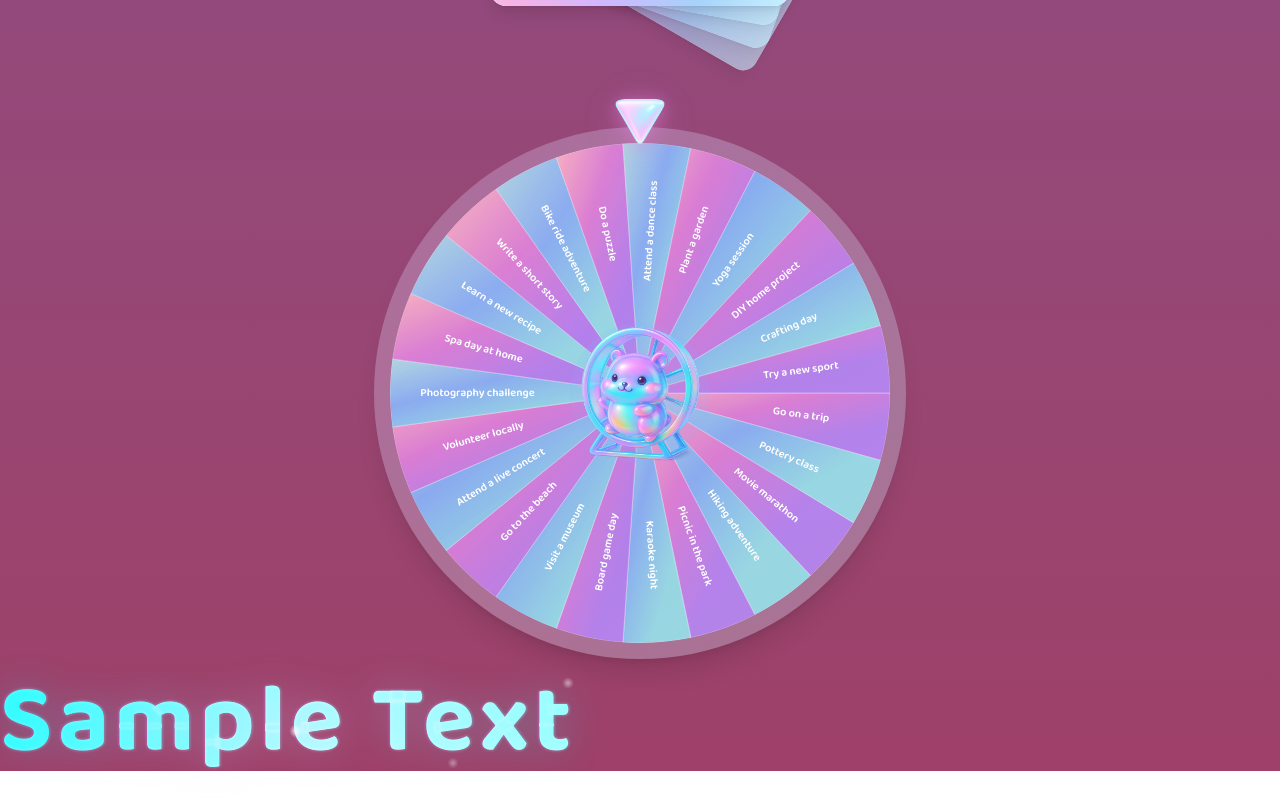
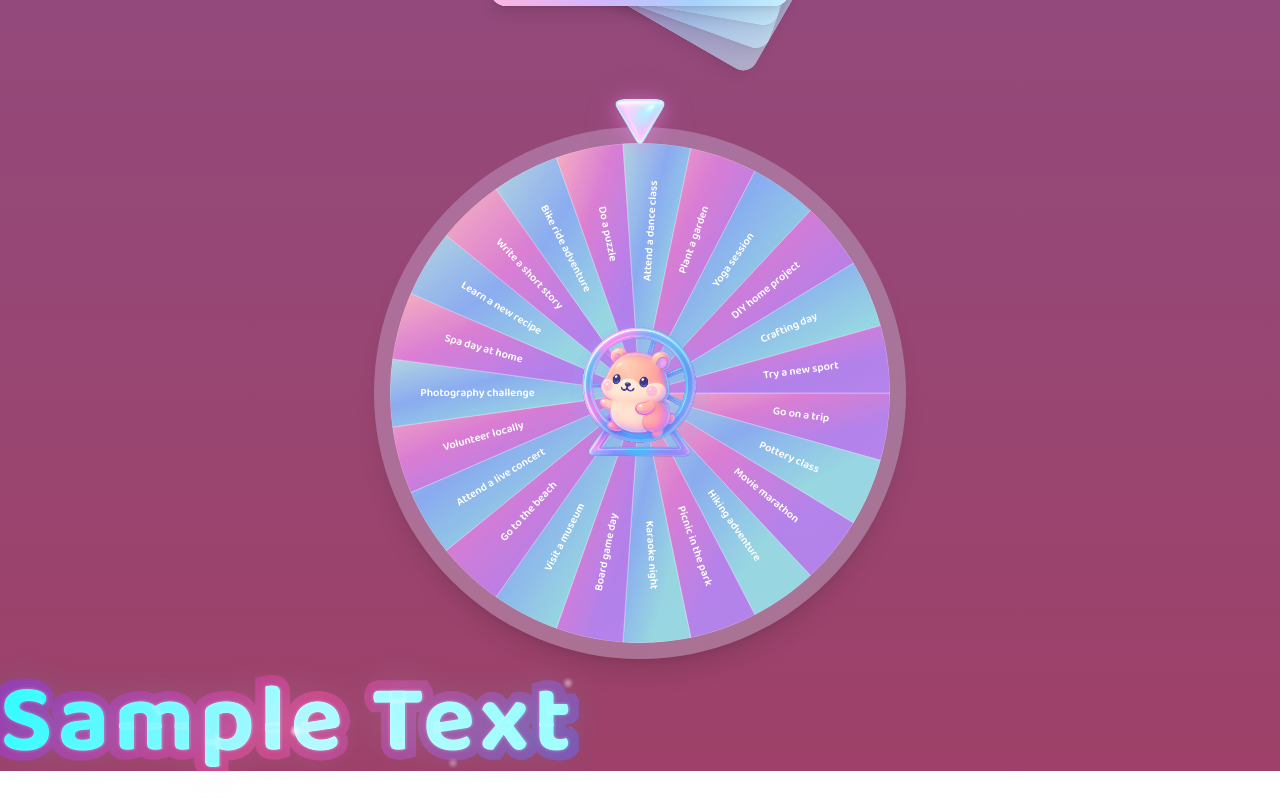
Before and after one commit to snskar/turaco, a Next.js app: page / in a window 1280 px wide. Shown: the part 1769-2569 px from the top of the page. Built offline with nearby package versions, Linux system fonts and the light colour scheme.

Commit message:
change hamster image and add stroke to title text

```diff
--- a/app/page.tsx
+++ b/app/page.tsx
@@ -82,7 +82,7 @@ const images = [
 
           </div>
           <SpinTheWheel options={options} centerImageSrc="/assets/art/hamster.png" />
-          <HolographicText>{"Sample Text"}</HolographicText>
+          <HolographicText strokeWidth={20} strokeOpacity={0.7}>{"Sample Text"}</HolographicText>
         </KawaiiBackgroundDarker>
 
 
--- a/components/ui/HolographicText.tsx
+++ b/components/ui/HolographicText.tsx
@@ -4,9 +4,16 @@ import { motion } from 'framer-motion';
 interface HolographicTextProps {
   children: string;
   className?: string;
+  strokeWidth?: number; // Width of the stroke in pixels
+  strokeOpacity?: number; // Opacity of the stroke
 }
 
-const HolographicText: React.FC<HolographicTextProps> = ({ children, className = '' }) => {
+const HolographicText: React.FC<HolographicTextProps> = ({
+  children,
+  className = '',
+  strokeWidth,
+  strokeOpacity = 0.8,
+}) => {
   // Generate star glints at specific positions
   const starGlints = [
     { top: 0, left: 0 },
@@ -17,6 +24,33 @@ const HolographicText: React.FC<HolographicTextProps> = ({ children, className =
 
   return (
     <div className={`relative inline-block ${className}`}>
+      {/* Stroke layer (only rendered if strokeWidth is provided) */}
+      {strokeWidth && (
+        <motion.div
+          className="absolute inset-0 text-8xl font-bold tracking-wider"
+          style={{
+            color: 'transparent',
+            WebkitTextStroke: `${strokeWidth}px transparent`,
+            WebkitBackgroundClip: 'text',
+            backgroundClip: 'text',
+            backgroundImage: 'linear-gradient(135deg, rgba(147,51,234,0.8) 0%, rgba(236,72,153,0.8) 50%, rgba(99,102,241,0.8) 100%)',
+            opacity: strokeOpacity,
+            transform: 'scale(1.01)', // Slightly larger to ensure stroke is visible
+            filter: 'blur(0.3px)', // Subtle blur for smoother appearance
+          }}
+          animate={{
+            backgroundPosition: ['0% 0%', '100% 100%', '0% 0%'],
+          }}
+          transition={{
+            duration: 12,
+            repeat: Infinity,
+            ease: "linear",
+          }}
+        >
+          {children}
+        </motion.div>
+      )}
+
       {/* Main text with chrome effect */}
       <motion.div
         className="relative text-transparent bg-clip-text"
```
Also changed, not shown: public/assets/art/hamster.png.
